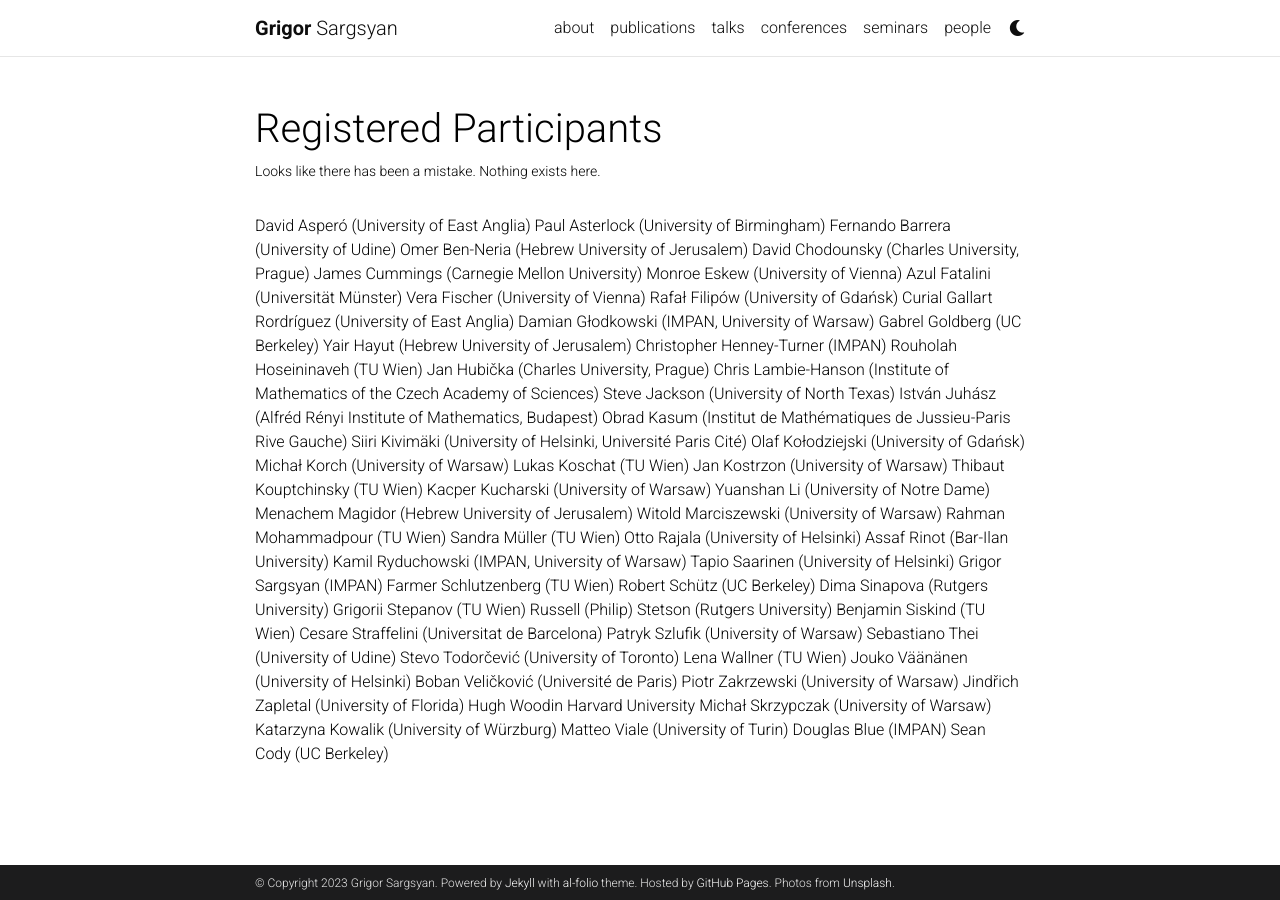
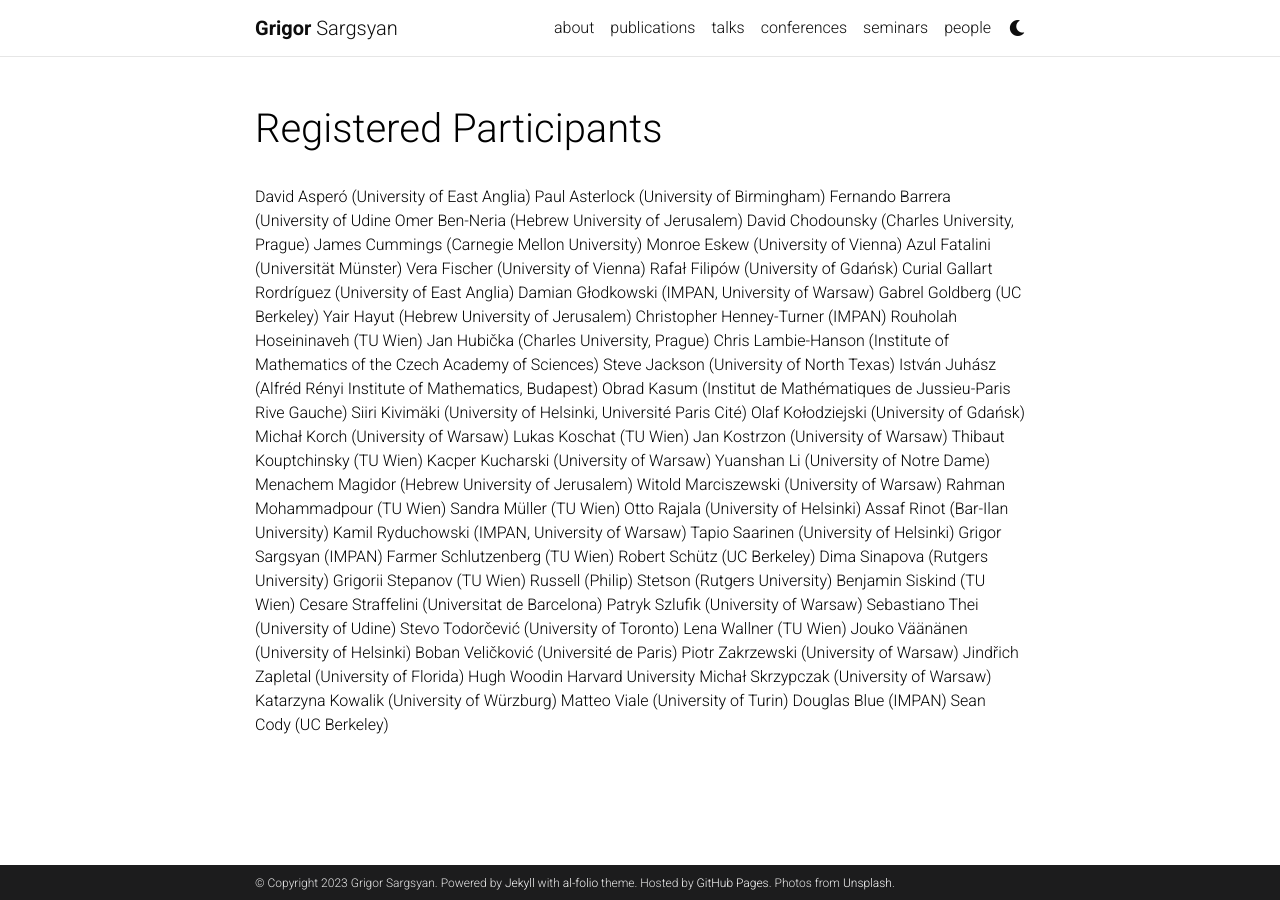
Before and after one commit to grigorsarg/grigorsarg.github.io, a Jekyll site: the page built from _projects/rp.html, in a window 1280 px wide. Built offline with Jekyll 4.4.1, drawn with Linux system fonts in a browser that asks for light colours; comment, search, counter and statistics services are not loaded; a style sheet for code colours, icons or effects is not loaded.

Commit message:
Update rp.html

```diff
--- a/_projects/rp.html
+++ b/_projects/rp.html
@@ -2,13 +2,15 @@
 layout: page
 permalink: projects/rp.html
 title: "Registered Participants"
-description: "Looks like there has been a mistake. Nothing exists here."
-redirect: true
+description: ""
 ---
 
 <p>David Asperó (University of East Anglia)
+
 Paul Asterlock (University of Birmingham)
-Fernando Barrera (University of Udine)
+
+Fernando Barrera (University of Udine
+
 Omer Ben-Neria (Hebrew University of Jerusalem)
 David Chodounsky (Charles University, Prague)
 James Cummings (Carnegie Mellon University)
```
